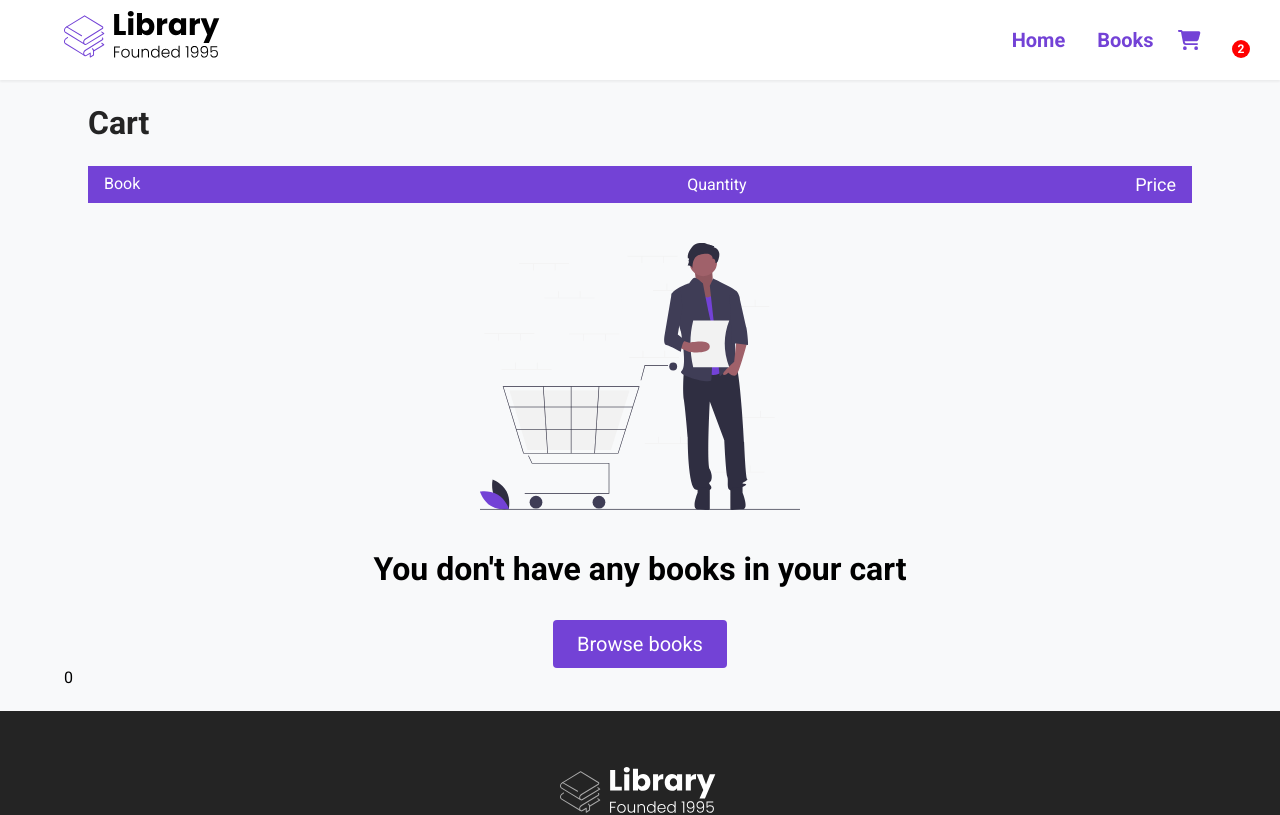
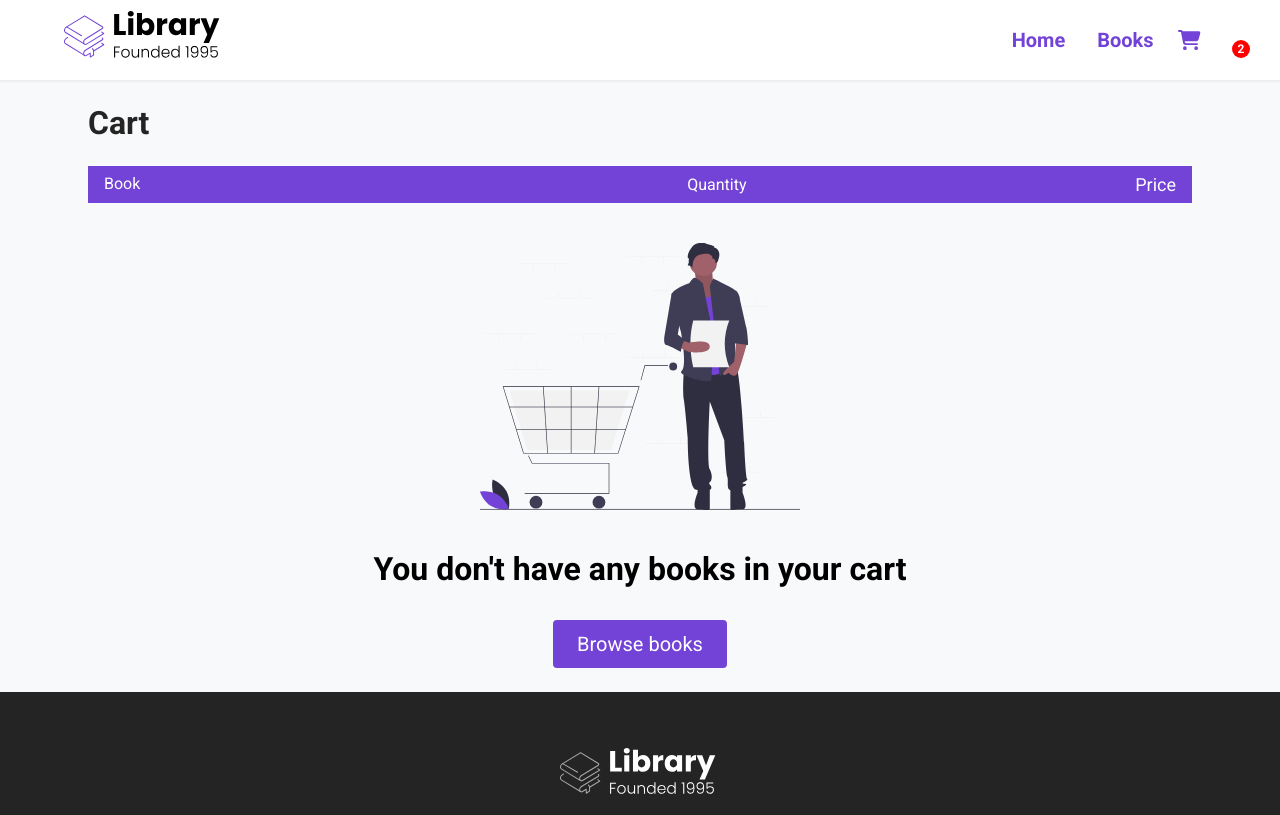
Before and after one commit to KadeKorn/React-Library, a React (Create React App) app: page /cart in a window 1280 px wide. Shown: the top 815 px of the page. Built offline with nearby package versions, Linux system fonts and the light colour scheme.

Commit message:
line 76 of cart.jsxcart.length === 0 && basically saying if its zero then dont show this html. Brilliant

```diff
--- a/src/pages/Cart.jsx
+++ b/src/pages/Cart.jsx
@@ -72,15 +72,18 @@ const Cart = ({ cart, changeQuantity, removeBook }) => {
                   </div>
                 ))}
               </div>
+              {cart.length === 0 && (
                 <div className="cart__empty">
                   <img src={EmptyCart} alt="" className="cart__empty--img" />
                   <h2>You don't have any books in your cart</h2>
-                <Link>
+                  <Link to="/books">
                     <button className="btn">Browse books</button>
                   </Link>
                 </div>
+              )}
             </div>
-            {cart.length && <div className="total">
+            {cart.length > 0 && (
+              <div className="total">
                 <div className="total__item total__sub--total">
                   <span>Subtotal</span>
                   <span>${calculateSubtotal().toFixed(2)}</span>
@@ -99,7 +102,8 @@ const Cart = ({ cart, changeQuantity, removeBook }) => {
                 >
                   Proceed to checkout
                 </button>
-            </div>}
+              </div>
+            )}
           </div>
         </div>
       </main>
```
Lines whose indentation alone changed are shown as unchanged.
